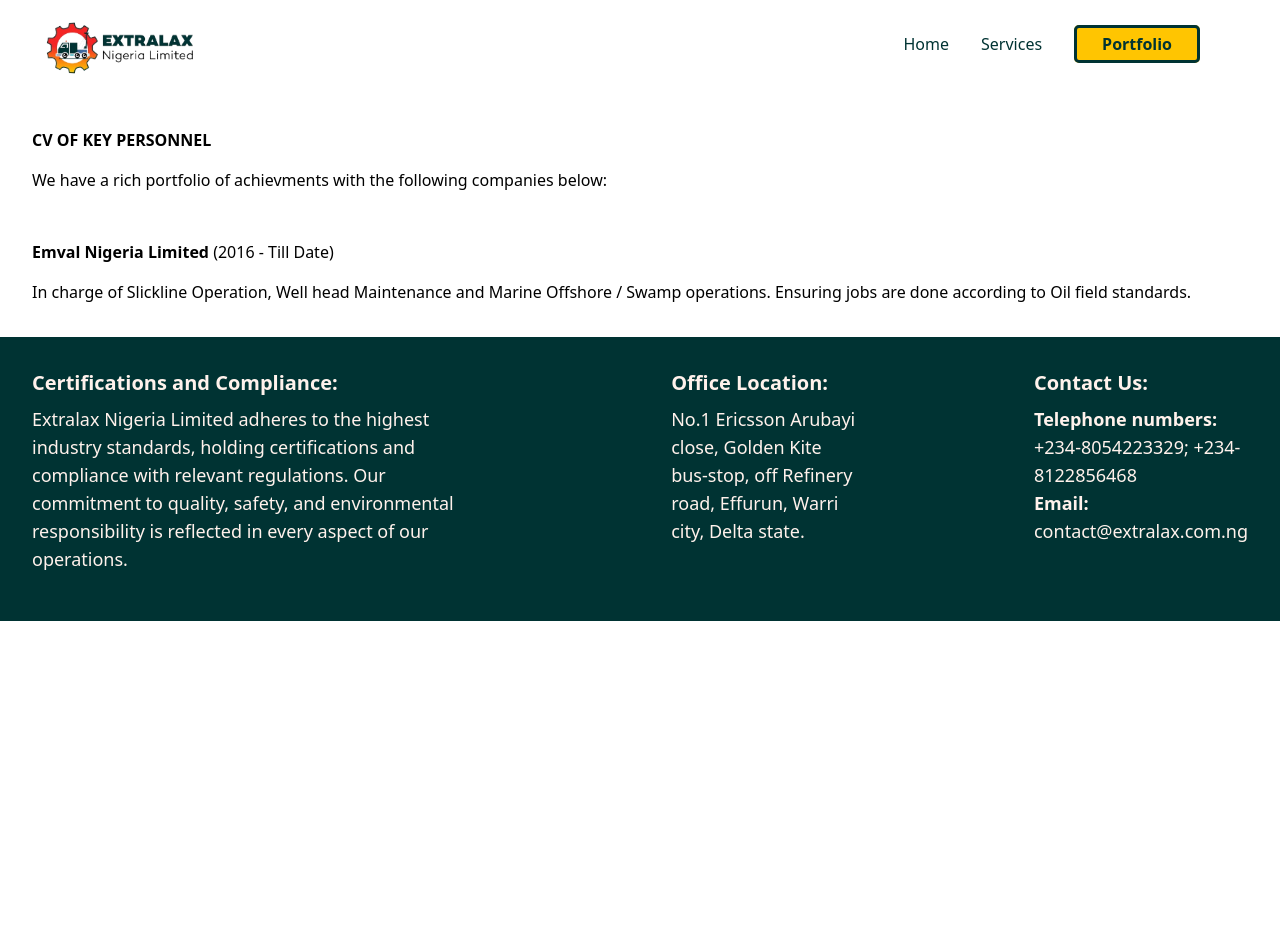
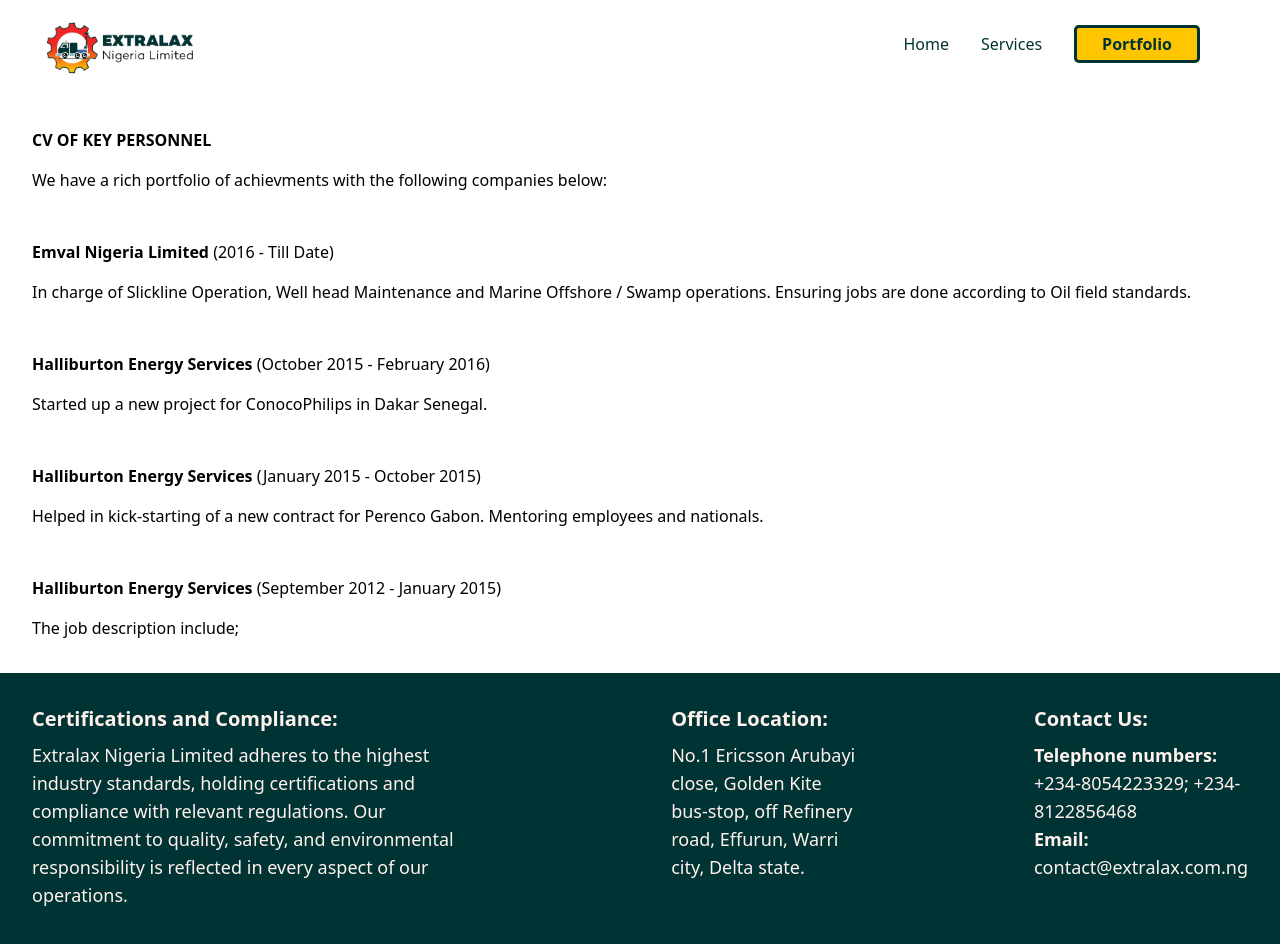
Before and after one commit to Adeboye22/Extralax, a React (Vite) app in the folder frontend/: page /portfolio in a window 1280 px wide. Shown: the top 944 px of the page. Before the commit the page ends 800 px from the top, so only its background shows below. Built offline with nearby package versions, Linux system fonts and the light colour scheme.

Commit message:
build error corrected

```diff
--- a/frontend/src/components/portfolio/Portfolio.jsx
+++ b/frontend/src/components/portfolio/Portfolio.jsx
@@ -19,6 +19,31 @@
                     In charge of Slickline Operation, Well head Maintenance and Marine Offshore / Swamp operations. Ensuring jobs are done according to Oil field standards.
                 </p>
             </div>
+            <div>
+                <h1 className='sm:text-2xl pb-4'>
+                    <strong>Halliburton Energy Services</strong> (October 2015 - February 2016)
+                </h1>
+                <p>
+                    Started up a new project for ConocoPhilips in Dakar Senegal.
+                </p>
+            </div>
+            <div>
+                <h1 className='sm:text-2xl pb-4'>
+                    <strong>Halliburton Energy Services</strong> (January 2015 - October 2015)
+                </h1>
+                <p>
+                    Helped in kick-starting of a new contract for Perenco Gabon. Mentoring employees and nationals.
+                </p>
+            </div>
+            <div>
+                <h1 className='sm:text-2xl pb-4'>
+                    <strong>Halliburton Energy Services</strong> (September 2012 - January 2015)
+                </h1>
+                <p>
+                    The job description include;
+
+                </p>
+            </div>
         </div>
     )
 }
```
